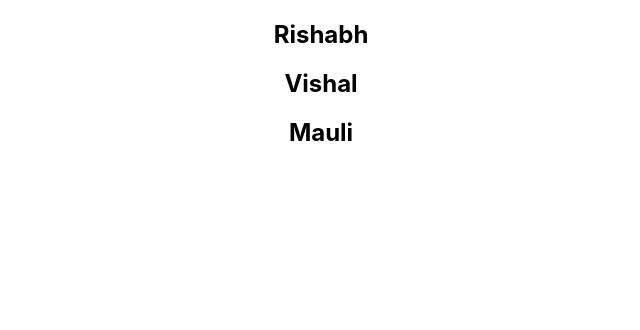
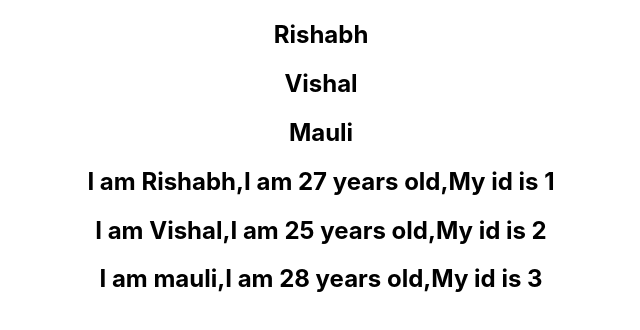
Before and after one commit to rishabhjaiswal155/React, a React (Create React App) app: page / in a window 1280 px wide. Shown: the top 330 px of the page, without its empty margins (319-959 px from the left). Built offline with nearby package versions, Linux system fonts and the light colour scheme.

Commit message:
List Rendering with personList example

```diff
--- a/src/App.js
+++ b/src/App.js
@@ -15,6 +15,7 @@
 import ParentComponent from './components/ParentComponent';
 import ConditionalRendering from './components/ConditionalRendering';
 import ListRendering from './components/ListRendering';
+import PersonList from './components/PersonList';
 function App() {
   return (
     <div className="App">
@@ -54,6 +55,7 @@
       <ParentComponent/> */}
       {/* <ConditionalRendering/> */}
       <ListRendering/>
+      <PersonList/>
       </div>
   );
 }
--- /dev/null
+++ b/src/components/PersonList.js
@@ -0,0 +1,25 @@
+import React from 'react'
+
+function PersonList() {
+    const persons=[
+        {
+            id:1,
+            name:'Rishabh',
+            age:27
+        },
+    {id :2,
+        name:'Vishal',
+        age:25
+    },
+    {id:3,
+        name:'mauli',
+        age:28
+    }
+    ]
+
+    const PersonList=persons.map(person=><h2>I am {person.name},I am {person.age} years old,My id is {person.id}</h2>)
+  return <div>{PersonList}</div>
+
+}
+
+export default PersonList
```
